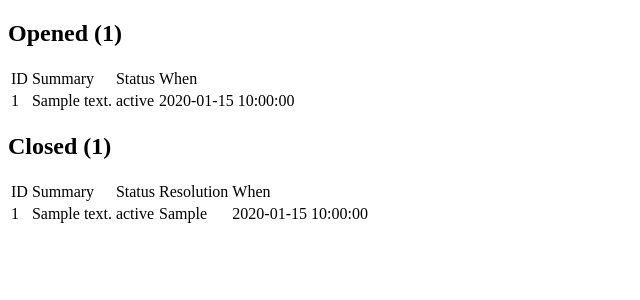
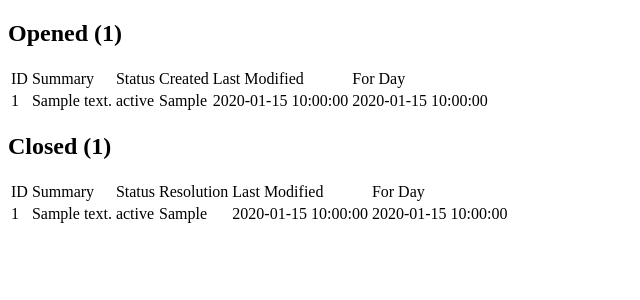
Before and after one commit to cvan/marketplace-charts, a Python web app: template templates/homepage.html in a window 1280 px wide. Shown: the top 300 px of the page, without its empty margins (0-640 px from the left). Run offline with Jinja, Linux system fonts and the light colour scheme; the template is opened without the code that fills it: most values are stand-ins (such as "Sample title", 1, 10 or a date in 2020); some libraries are stand-ins or nearby versions.

Commit message:
add more columns

```diff
--- a/templates/homepage.html
+++ b/templates/homepage.html
@@ -54,7 +54,9 @@
           <td>ID</td>
           <td>Summary</td>
           <td>Status</td>
-          <td>When</td>
+          <td>Created</td>
+          <td>Last Modified</td>
+          <td>For Day</td>
         </thead>
         <tbody>
           {% for bug in opened %}
@@ -62,6 +64,8 @@
               <td>{{ bug.bz_id }}</td>
               <td>{{ bug.bz_summary }}</td>
               <td>{{ bug.bz_status }}</td>
+              <td>{{ bug.bz_creation_ts }}</td>
+              <td>{{ bug.bz_last_change_time }}</td>
               <td>{{ bug.time }}</td>
             </tr>
           {% endfor %}
@@ -76,7 +80,8 @@
           <td>Summary</td>
           <td>Status</td>
           <td>Resolution</td>
-          <td>When</td>
+          <td>Last Modified</td>
+          <td>For Day</td>
         </thead>
         <tbody>
           {% for bug in closed %}
@@ -85,6 +90,7 @@
               <td>{{ bug.bz_summary }}</td>
               <td>{{ bug.bz_status }}</td>
               <td>{{ bug.bz_resolution }}</td>
+              <td>{{ bug.bz_last_change_time }}</td>
               <td>{{ bug.time }}</td>
             </tr>
           {% endfor %}
```
Lines whose indentation alone changed are shown as unchanged.
